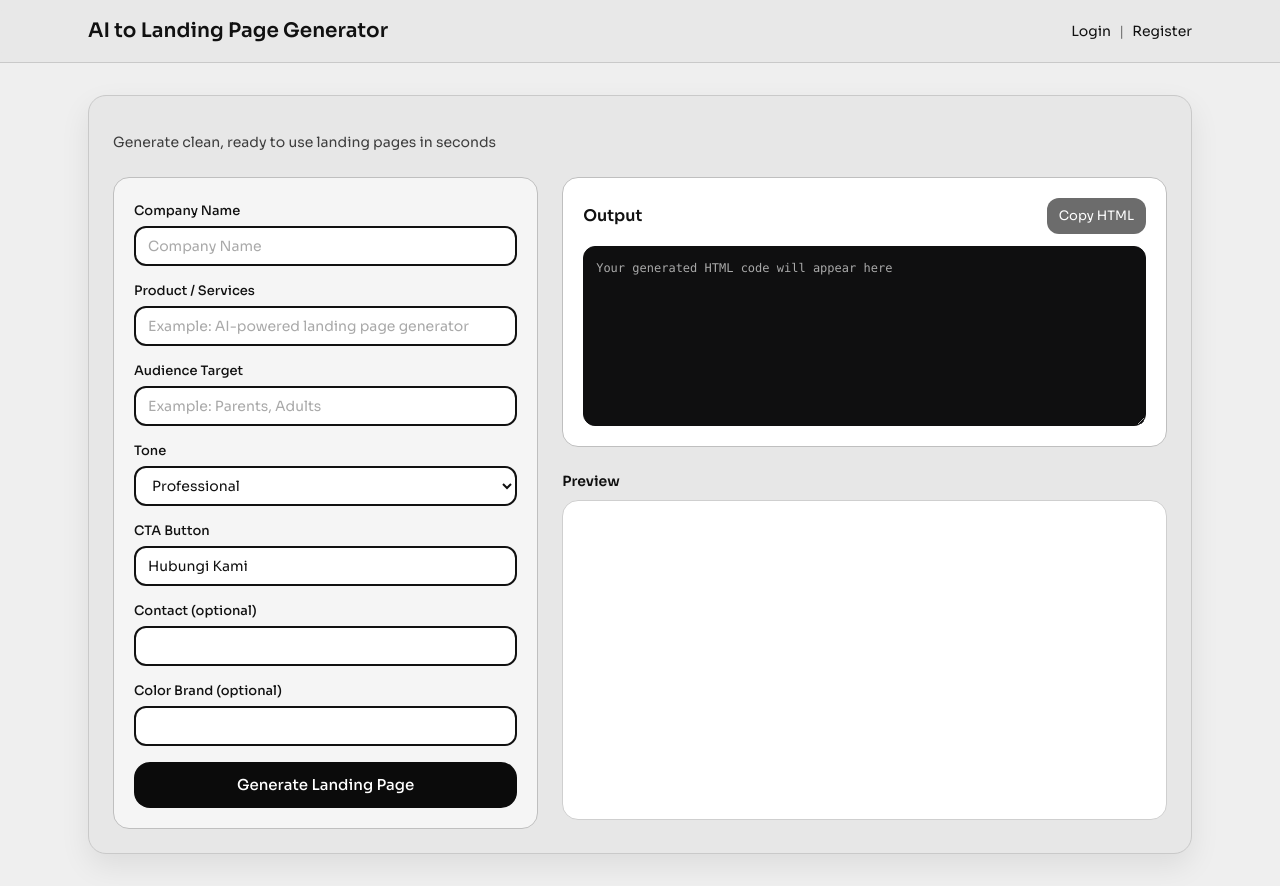
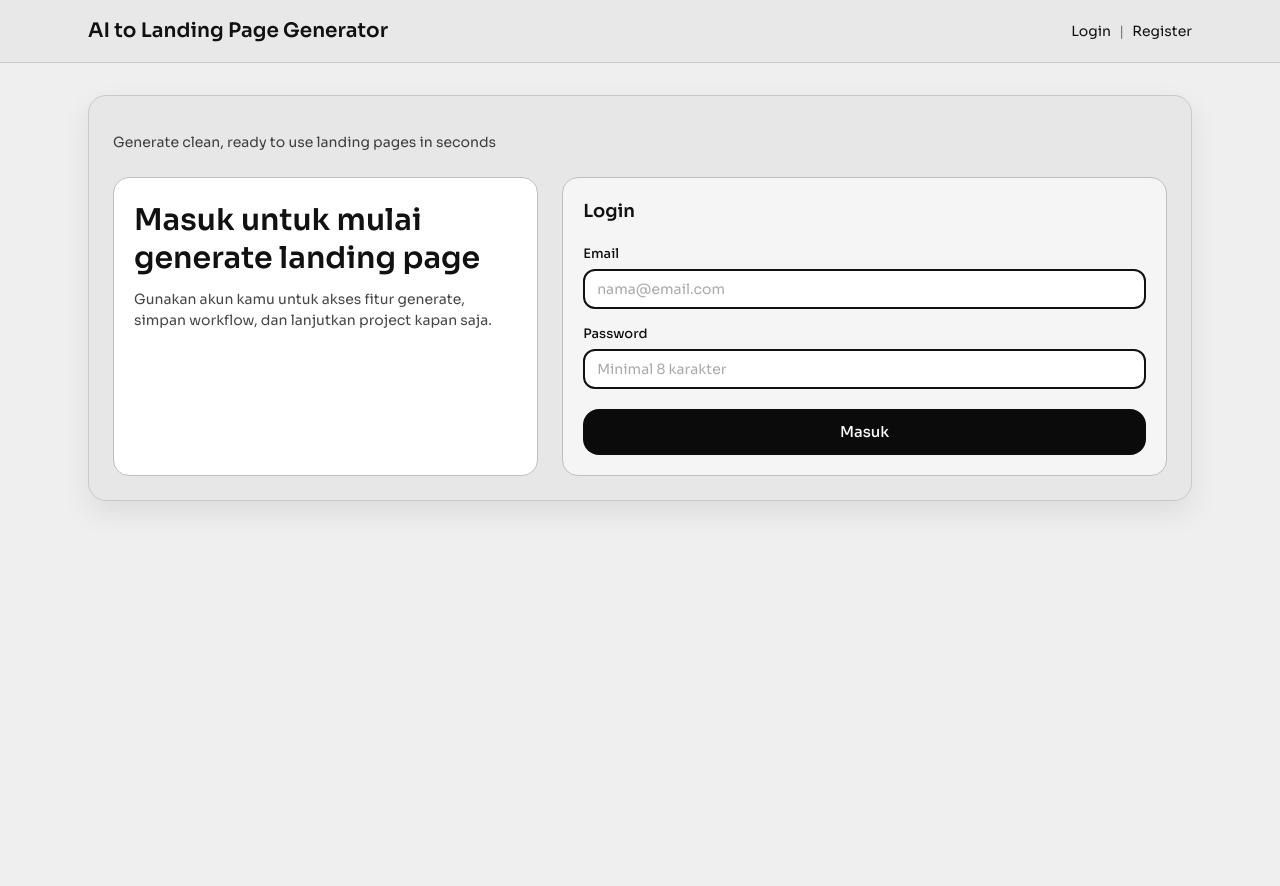
Before and after one commit to Fachri2704/ai-generator, a React app in the folder frontend/: page / in a window 1280 px wide. After the commit the page ends 800 px from the top, so only its background shows below. Built offline with nearby package versions, Linux system fonts and the light colour scheme; the HTML template or start-up script is replaced by a standard one.

Commit message:
Login fix

```diff
--- a/frontend/src/App.jsx
+++ b/frontend/src/App.jsx
@@ -24,7 +24,7 @@ const readErrorMessage = (data) => {
 };
 
 export default function App() {
-  const [view, setView] = useState("generator");
+  const [view, setView] = useState(() => (getStoredUser() ? "generator" : "login"));
   const [user, setUser] = useState(getStoredUser);
 
   const [form, setForm] = useState({
@@ -192,7 +192,7 @@ export default function App() {
           <button
             className="navTitle border-0 bg-transparent p-0 text-left"
             type="button"
-            onClick={() => setView("generator")}
+            onClick={() => setView(user ? "generator" : "login")}
           >
             AI to Landing Page Generator
           </button>
@@ -247,7 +247,7 @@ export default function App() {
             />
           ) : null}
 
-          {view === "generator" ? (
+          {view === "generator" && user ? (
             <div className="mt-6 grid grid-cols-1 gap-6 lg:grid-cols-12">
               <section className="lg:col-span-5">
                 <div className="card cardSoft">
```
